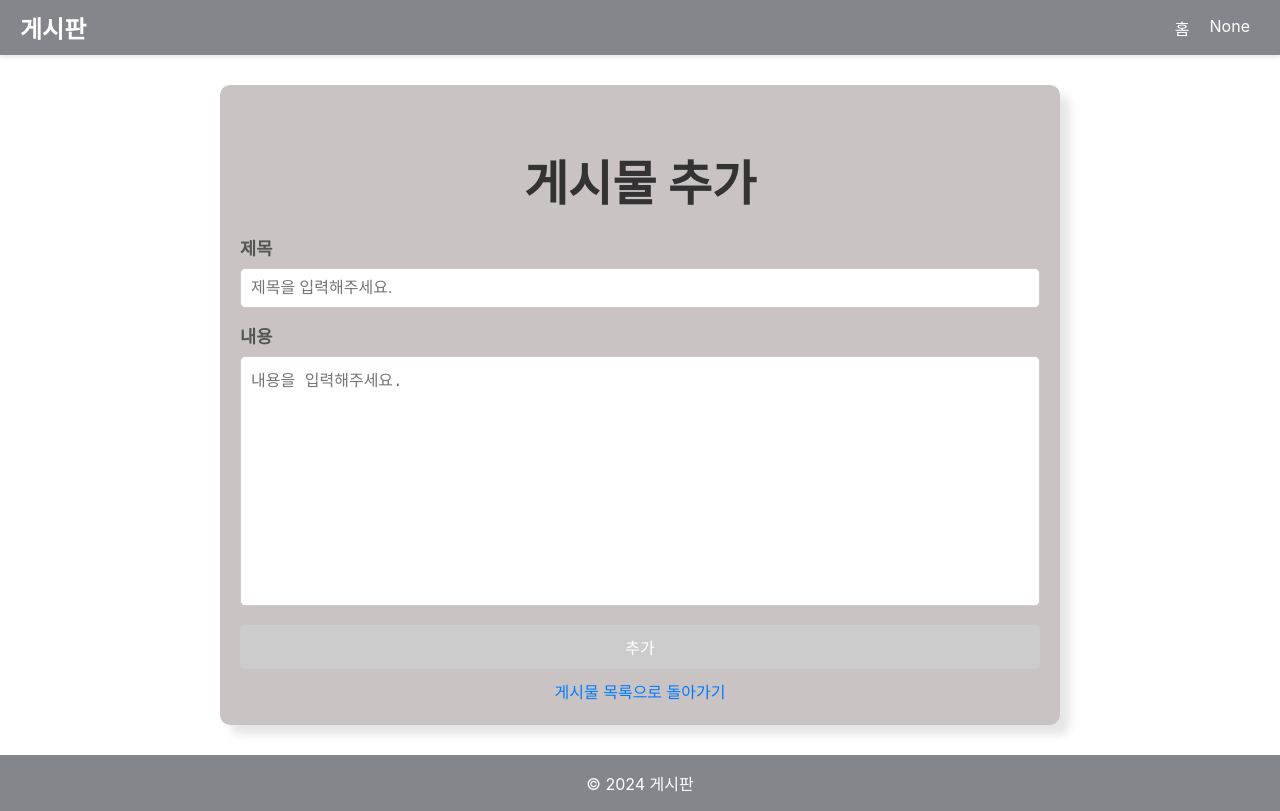
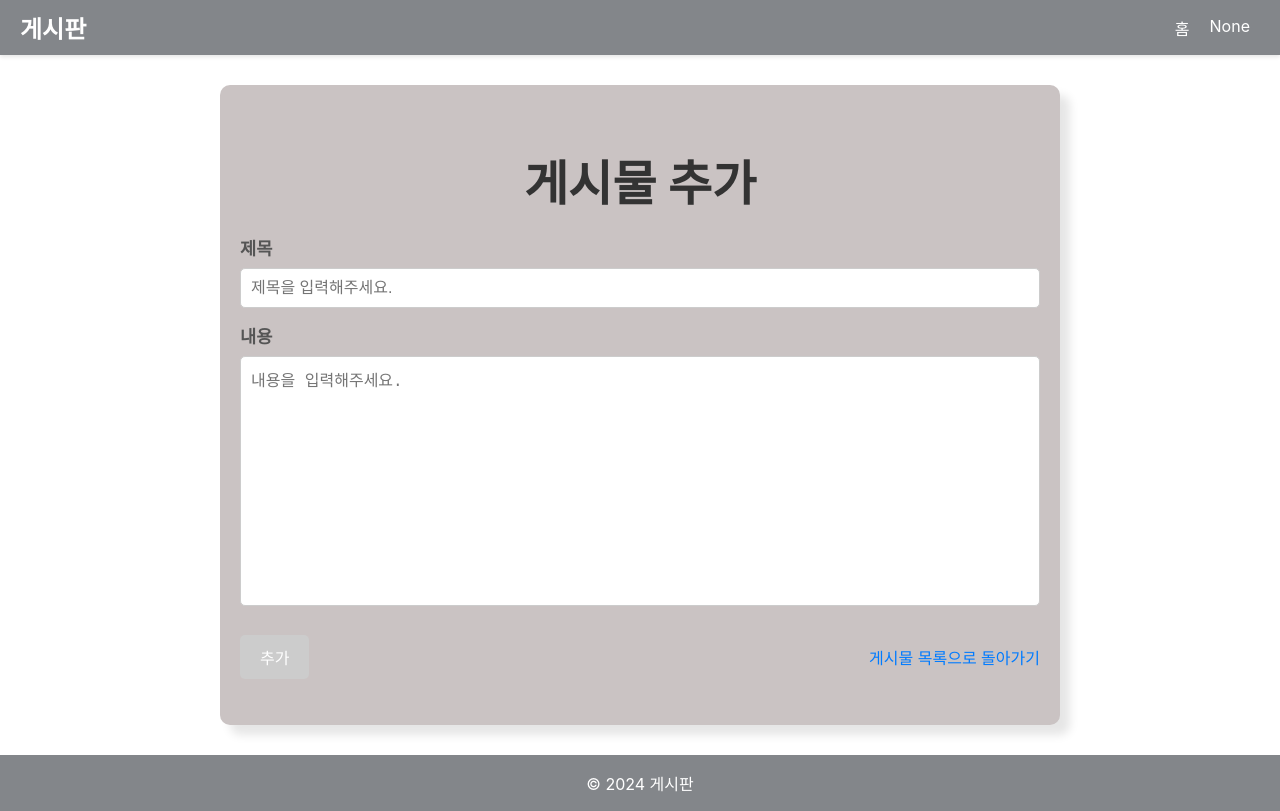
Before and after one commit to yumXD/portfolio-site, a React (Create React App) app: page /add in a window 1280 px wide. Built offline with nearby package versions, Linux system fonts and the light colour scheme.

Commit message:
Refactor: 게시물 추가, 수정 버튼 배치 수정

```diff
--- a/src/pages/AddPostForm.jsx
+++ b/src/pages/AddPostForm.jsx
@@ -67,6 +67,12 @@ const Textarea = styled.textarea`
         outline: none;
     }
 `;
+const ButtonGroup = styled.div`
+    display: flex;
+    justify-content: space-between;
+    align-items: center;
+    margin-top: 10px;
+`;
 
 const SubmitButton = styled.button`
     padding: 10px 20px;
@@ -87,11 +93,9 @@ const SubmitButton = styled.button`
 `;
 
 const CancelLink = styled(Link)`
-    margin-top: 10px;
     font-size: 1rem;
     color: #007bff;
     text-decoration: none;
-    text-align: center;
     &:hover {
         text-decoration: underline;
     }
@@ -156,10 +160,12 @@ const AddPostForm = () => {
                         onChange={(e) => setContent(e.target.value)}
                     />
                 </FormGroup>
-                <SubmitButton type="submit" disabled={!isFormValid}>
-                    추가
-                </SubmitButton>
-                <CancelLink to="/">게시물 목록으로 돌아가기</CancelLink>
+                <ButtonGroup>
+                    <SubmitButton type="submit" disabled={!isFormValid}>
+                        추가
+                    </SubmitButton>
+                    <CancelLink to="/">게시물 목록으로 돌아가기</CancelLink>
+                </ButtonGroup>
             </StyledForm>
         </FormContainer>
     );
--- a/src/pages/EditPostForm.jsx
+++ b/src/pages/EditPostForm.jsx
@@ -68,6 +68,13 @@ const Textarea = styled.textarea`
     }
 `;
 
+const ButtonGroup = styled.div`
+    display: flex;
+    justify-content: space-between;
+    align-items: center;
+    margin-top: 10px;
+`;
+
 const SubmitButton = styled.button`
     padding: 10px 20px;
     font-size: 1rem;
@@ -87,11 +94,9 @@ const SubmitButton = styled.button`
 `;
 
 const CancelLink = styled(Link)`
-    margin-top: 10px;
     font-size: 1rem;
     color: #007bff;
     text-decoration: none;
-    text-align: center;
     &:hover {
         text-decoration: underline;
     }
@@ -170,10 +175,12 @@ const EditPostForm = () => {
                         onChange={(e) => setContent(e.target.value)}
                     />
                 </FormGroup>
+                <ButtonGroup>
                 <SubmitButton type="submit" disabled={!isFormValid}>
                     수정
                 </SubmitButton>
                 <CancelLink to={`/post/${post.id}`}>취소</CancelLink>
+                </ButtonGroup>
             </StyledForm>
         </FormContainer>
     );
```
